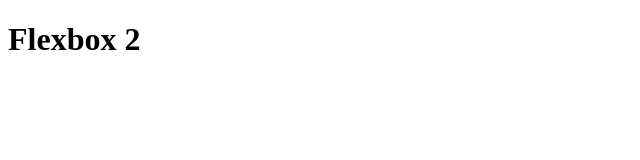
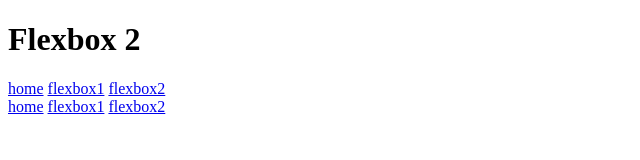
Before and after one commit to ArsenFrigerio/Flexbox, a plain HTML site: page html/flexbox2.html in a window 1280 px wide. Shown: the whole page, without its empty margins (0-640 px from the left). Drawn offline with Linux system fonts and the light colour scheme.

Commit message:
added links for both flex2 and flex3 divs

```diff
--- a/html/flexbox2.html
+++ b/html/flexbox2.html
@@ -10,8 +10,14 @@
     <h1>Flexbox 2</h1>
     <div class="flex1">
         <div class="flex2">
+            <a href="../index.html">home</a>
+            <a href="flexbox1.html">flexbox1</a>
+            <a href="flexbox2.html">flexbox2</a>
         </div>
         <div class="flex3">
+            <a href="../index.html">home</a>
+            <a href="flexbox1.html">flexbox1</a>
+            <a href="flexbox2.html">flexbox2</a>
         </div>
     </div>
 </body>
```
